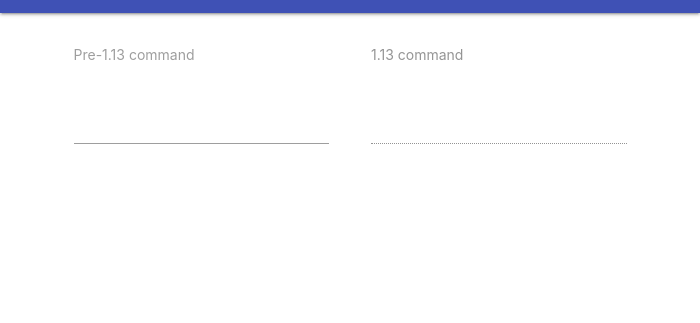
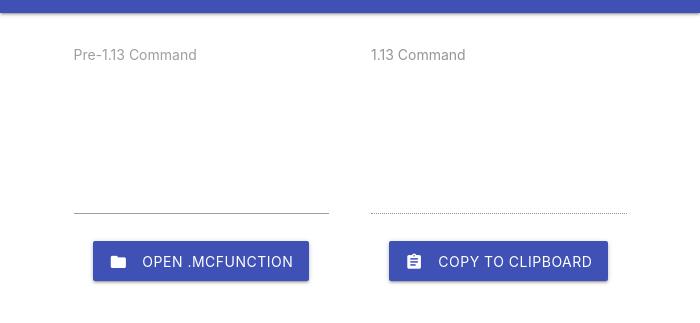
Before and after one commit to KeyboardSmashers/brigadier-translator, an Electron app: page index.html in a window 700 px wide. Shown: the part 51-374 px from the top of the page. Drawn offline with nearby package versions, Linux system fonts and the light colour scheme.

Commit message:
Better UI

```diff
--- a/index.html
+++ b/index.html
@@ -28,14 +28,35 @@
         <div class="row">
             <div class="col s6">
                 <div class="input-field col s12">
-                    <textarea id="textarea1" class="materialize-textarea command-textarea" rows="10"></textarea>
-                    <label for="textarea1">Pre-1.13 command</label>
+                    <textarea id="input-ta" class="materialize-textarea"></textarea>
+                    <label for="input-ta">Pre-1.13 Command</label>
+                </div>
+
+            </div>
+            <div class="col s6">
+                <div class="input-field col s12">
+                    <textarea disabled id="output-ta" class="materialize-textarea"></textarea>
+                    <label for="output-ta">1.13 Command</label>
+                </div>
+
+            </div>
+        </div>
+        <div class="row control-btns">
+            <div class="col s6">
+                <div class="custom-center file-field">
+                    <a id="file-btn" class="btn waves-effect waves-light indigo control-btn">
+                        <i class="material-icons left">folder</i>
+                        <span>Open .mcfunction</span>
+                        <input type="file">
+                    </a>
                 </div>
             </div>
             <div class="col s6">
-                <div class="input-field col s12">
-                    <textarea disabled id="textarea1" class="materialize-textarea command-textarea" rows="10"></textarea>
-                    <label for="textarea1">1.13 command</label>
+                <div class="custom-center file-field">
+                    <a id="copy-btn" class="btn waves-effect waves-light indigo control-btn">
+                        <i class="material-icons left">assignment</i>
+                        <span>Copy to Clipboard</span>
+                    </a>
                 </div>
             </div>
         </div>
--- a/resources/css/style.css
+++ b/resources/css/style.css
@@ -1,5 +1,5 @@
 textarea.materialize-textarea {
-    height: 8rem;
+    height: 13rem;
 }
 
 .main {
@@ -17,3 +17,18 @@ textarea.materialize-textarea {
 .no-shadow {
     box-shadow: none !important;
 }
+
+.custom-center {
+    display: flex;
+    justify-content: center;
+}
+
+.control-btns {
+    vertical-align: middle !important;
+    margin-top: -50px;
+}
+
+.control-btn {
+    height: 40px !important;
+    vertical-align: baseline;
+}
```
Also changed, not shown: resources/js/main.js (+28 -4 lines), resources/icons/bt-logo-128x128.png (added).
